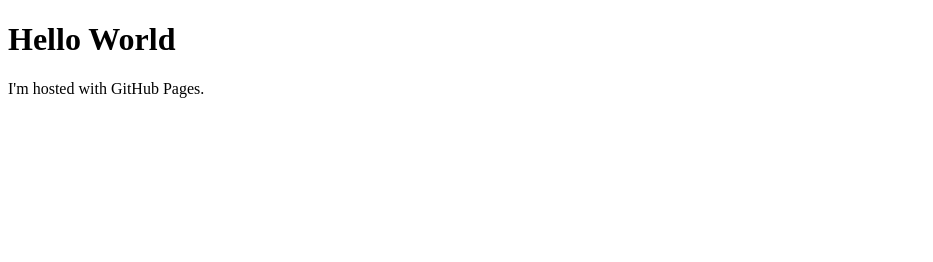
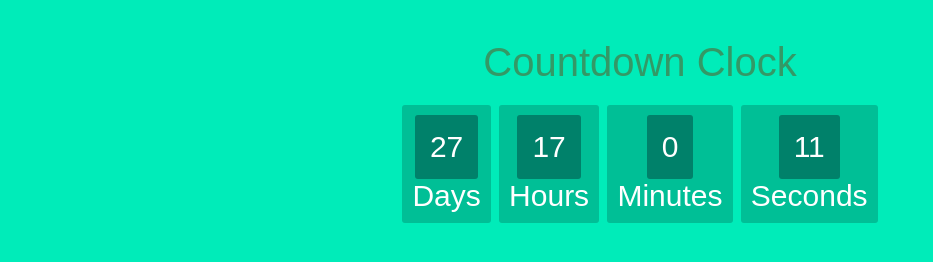
Before and after one commit to Cainan-H/Relationship-Timers, a plain HTML site: page index.html in a window 1280 px wide. Shown: the whole page, without its empty margins (0-933 px from the left). Drawn offline with Linux system fonts and the light colour scheme.

Commit message:
Update index.html

```diff
--- a/index.html
+++ b/index.html
@@ -1,7 +1,92 @@
-<!DOCTYPE html>
+<!DOCTYPE HTML>
 <html>
+<head>
+<style>
+body{
+	text-align: center;
+	background: #00ECB9;
+font-family: sans-serif;
+font-weight: 100;
+}
+h1{
+color: #396;
+font-weight: 100;
+font-size: 40px;
+margin: 40px 0px 20px;
+}
+#clockdiv{
+	font-family: sans-serif;
+	color: #fff;
+	display: inline-block;
+	font-weight: 100;
+	text-align: center;
+	font-size: 30px;
+}
+#clockdiv > div{
+	padding: 10px;
+	border-radius: 3px;
+	background: #00BF96;
+	display: inline-block;
+}
+#clockdiv div > span{
+	padding: 15px;
+	border-radius: 3px;
+	background: #00816A;
+	display: inline-block;
+}
+smalltext{
+	padding-top: 5px;
+	font-size: 16px;
+}
+</style>
+</head>
 <body>
-<h1>Hello World</h1>
-<p>I'm hosted with GitHub Pages.</p>
+<h1>Countdown Clock</h1>
+<div id="clockdiv">
+<div>
+	<span class="days" id="day"></span>
+	<div class="smalltext">Days</div>
+</div>
+<div>
+	<span class="hours" id="hour"></span>
+	<div class="smalltext">Hours</div>
+</div>
+<div>
+	<span class="minutes" id="minute"></span>
+	<div class="smalltext">Minutes</div>
+</div>
+<div>
+	<span class="seconds" id="second"></span>
+	<div class="smalltext">Seconds</div>
+</div>
+</div>
+
+<p id="demo"></p>
+
+<script>
+
+var deadline = new Date("jan 10, 2023 17:30:00").getTime();
+
+var x = setInterval(function() {
+
+var now = new Date().getTime();
+var t = deadline - now;
+var days = Math.floor(t / (1000 * 60 * 60 * 24));
+var hours = Math.floor((t%(1000 * 60 * 60 * 24))/(1000 * 60 * 60));
+var minutes = Math.floor((t % (1000 * 60 * 60)) / (1000 * 60));
+var seconds = Math.floor((t % (1000 * 60)) / 1000);
+document.getElementById("day").innerHTML =days ;
+document.getElementById("hour").innerHTML =hours;
+document.getElementById("minute").innerHTML = minutes;
+document.getElementById("second").innerHTML =seconds;
+if (t < 0) {
+		clearInterval(x);
+		document.getElementById("demo").innerHTML = "TIME UP";
+		document.getElementById("day").innerHTML ='0';
+		document.getElementById("hour").innerHTML ='0';
+		document.getElementById("minute").innerHTML ='0' ;
+		document.getElementById("second").innerHTML = '0'; }
+}, 1000);
+</script>
 </body>
 </html>
```
